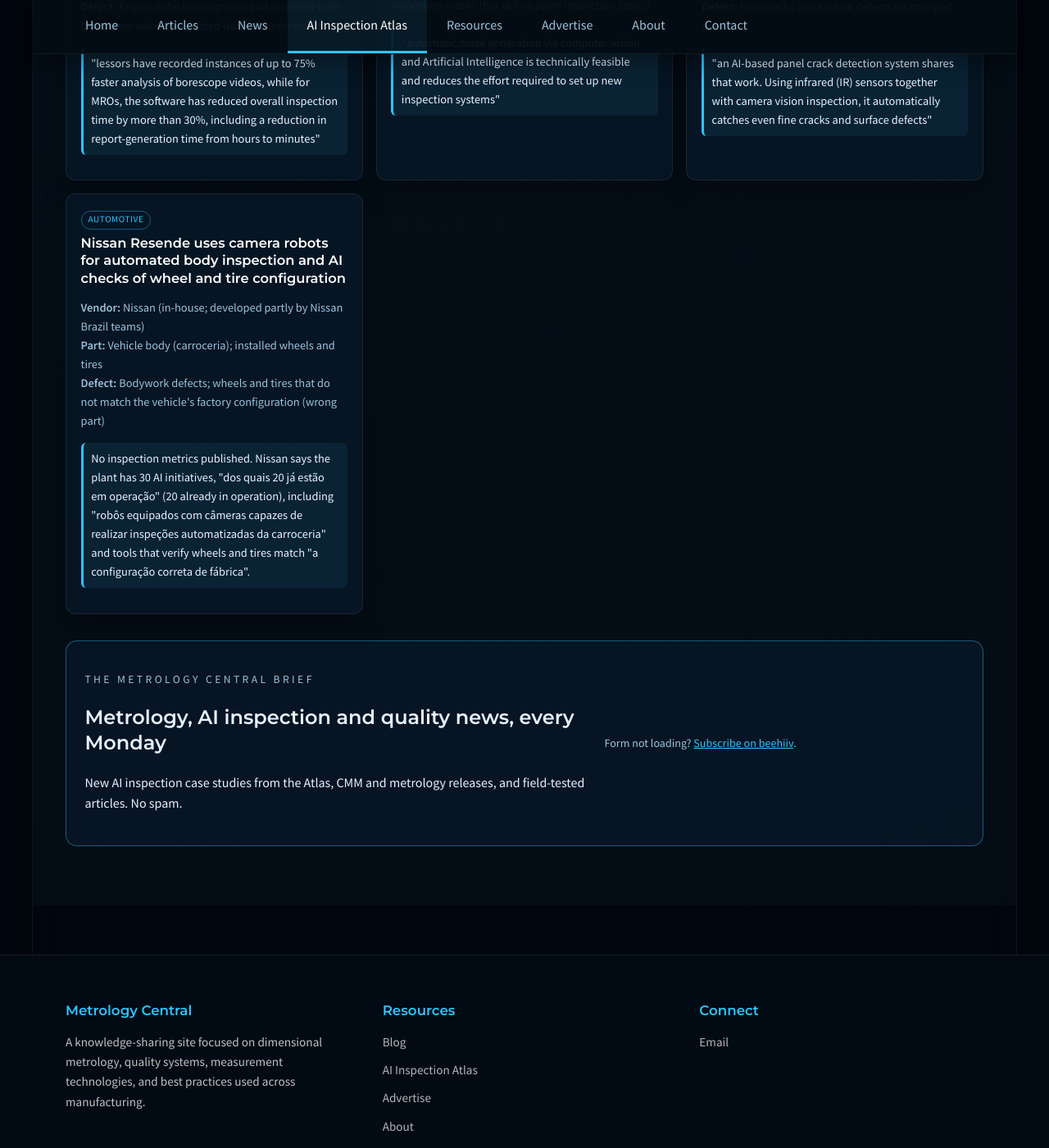
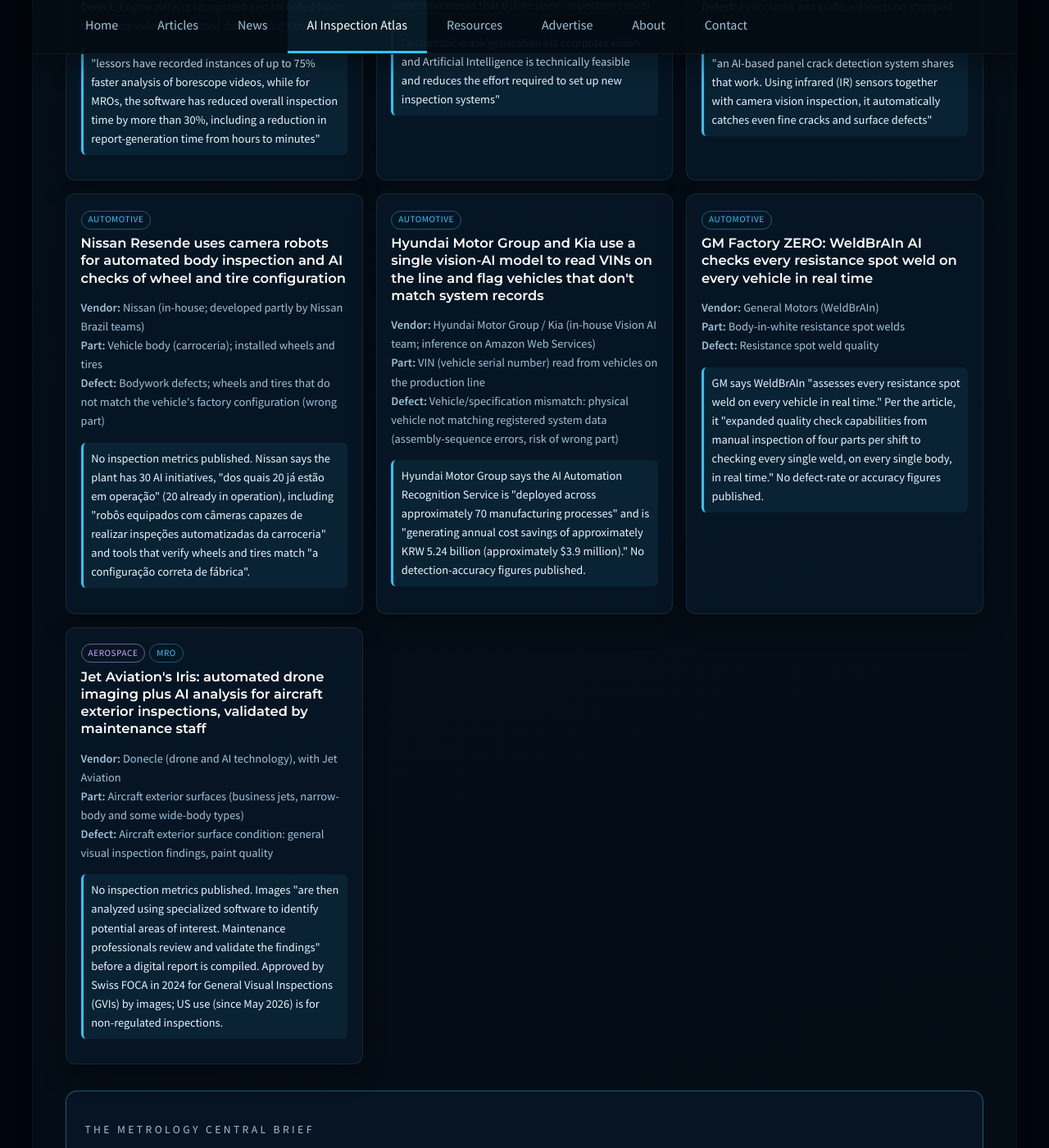
Before and after one commit to JohnForeman/MetrologyCentral, a Jekyll site: the page built from atlas/index.html, in a window 1280 px wide and 1400 px high, scrolled down 5881 px. Shown: the whole window at 82% size. Built offline with Jekyll 4.4.1, drawn with Linux system fonts in a browser that asks for light colours; some of the changed text lies outside the part shown.

Commit message:
Atlas weekly 2026-11-02: add 3 cases (Hyundai/Kia VIN vision AI, GM Factory ZERO WeldBrAIn, Jet Aviation Iris drone+AI inspection)

```diff
--- /dev/null
+++ b/_atlas_cases/gm-factory-zero-weldbrain.md
@@ -0,0 +1,6 @@
+---
+layout: atlas-case
+case_id: gm-factory-zero-weldbrain
+title: "GM Factory ZERO: WeldBrAIn AI checks every resistance spot weld on every vehicle in real time"
+description: "AI visual inspection case: Body-in-white resistance spot welds (General Motors (WeldBrAIn)), automotive"
+---
--- /dev/null
+++ b/_atlas_cases/hyundai-kia-vin-vision-ai.md
@@ -0,0 +1,6 @@
+---
+layout: atlas-case
+case_id: hyundai-kia-vin-vision-ai
+title: "Hyundai Motor Group and Kia use a single vision-AI model to read VINs on the line and flag vehicles that don't match system records"
+description: "AI visual inspection case: VIN (vehicle serial number) read from vehicles on the production line (Hyundai Motor Group / Kia (in-house Vision AI team; inference on Amazon Web Services)), automotive"
+---
--- /dev/null
+++ b/_atlas_cases/jet-aviation-iris-drone-ai-inspection.md
@@ -0,0 +1,6 @@
+---
+layout: atlas-case
+case_id: jet-aviation-iris-drone-ai-inspection
+title: "Jet Aviation's Iris: automated drone imaging plus AI analysis for aircraft exterior inspections, validated by maintenance staff"
+description: "AI visual inspection case: Aircraft exterior surfaces (business jets, narrow-body and some wide-body types) (Donecle (drone and AI technology), with Jet Aviation), aerospace"
+---
--- a/_data/atlas_cases.json
+++ b/_data/atlas_cases.json
@@ -970,5 +970,73 @@
   "part_group": "Vehicle body",
   "vendor_group": "Nissan",
   "context": "Production"
+ },
+ {
+  "id": "hyundai-kia-vin-vision-ai",
+  "title": "Hyundai Motor Group and Kia use a single vision-AI model to read VINs on the line and flag vehicles that don't match system records",
+  "company_plant": "Hyundai Motor and Kia production operations in Korea (incl. Ulsan, Asan, Jeonju, Gwangmyeong, Hwaseong, Gwangju), the United States, Europe, India and Asia-Pacific",
+  "industry": "automotive",
+  "defect_type": "Vehicle/specification mismatch: physical vehicle not matching registered system data (assembly-sequence errors, risk of wrong part)",
+  "part": "VIN (vehicle serial number) read from vehicles on the production line",
+  "material": "",
+  "vendor": "Hyundai Motor Group / Kia (in-house Vision AI team; inference on Amazon Web Services)",
+  "camera_lighting": "Cameras installed on production lines",
+  "training_data": "Single model trained on integrated data from all plants (replacing per-process models)",
+  "reported_result": "Hyundai Motor Group says the AI Automation Recognition Service is \"deployed across approximately 70 manufacturing processes\" and is \"generating annual cost savings of approximately KRW 5.24 billion (approximately $3.9 million).\" No detection-accuracy figures published.",
+  "source_url": "https://www.hyundaimotorgroup.com/en/news/hyundai-motor-group-accelerates-ai-transformation-across-its-business-advancing-toward-the-physical-ai-era",
+  "source_type": "OEM press release",
+  "notes": "Hyundai Motor Group release, Aug 12, 2026 (AX Achievement Showcase). Updated at the Oct 21, 2026 Softeer Tech Talk Off Day: the VIN model, first run as a separate model at each plant, is now a single model \"used in 73 processes in Korea and overseas\" (Asia Business Daily, https://www.asiae.co.kr/en/article/2026102116280767349). Previously workers verified VINs by eye or from system records. Labels & OCR-type check, not surface-defect detection.",
+  "defect_categories": [
+   "Assembly / missing part",
+   "Labels & OCR"
+  ],
+  "part_group": "VIN",
+  "vendor_group": "Hyundai Motor Group / Kia",
+  "context": "Production"
+ },
+ {
+  "id": "gm-factory-zero-weldbrain",
+  "title": "GM Factory ZERO: WeldBrAIn AI checks every resistance spot weld on every vehicle in real time",
+  "company_plant": "General Motors Factory ZERO (Detroit-Hamtramck, Michigan, USA)",
+  "industry": "automotive",
+  "defect_type": "Resistance spot weld quality",
+  "part": "Body-in-white resistance spot welds",
+  "material": "",
+  "vendor": "General Motors (WeldBrAIn)",
+  "camera_lighting": "",
+  "training_data": "",
+  "reported_result": "GM says WeldBrAIn \"assesses every resistance spot weld on every vehicle in real time.\" Per the article, it \"expanded quality check capabilities from manual inspection of four parts per shift to checking every single weld, on every single body, in real time.\" No defect-rate or accuracy figures published.",
+  "source_url": "https://www.automotivemanufacturingsolutions.com/digitalisation/gms-predictive-future-for-manufacturing/2759473",
+  "source_type": "Trade press article (quotes GM spokesperson)",
+  "notes": "Automotive Manufacturing Solutions, Oct 28, 2026. The article does not say what sensing WeldBrAIn uses (not described as camera-based). Same article: GM also uses Finesse Paint Repair vision cameras to detect micro-level paint imperfections on vehicles moving down the line and feed defect data to paint process engineers (no plant or metrics given).",
+  "defect_categories": [
+   "Weld & spatter"
+  ],
+  "part_group": "Body-in-white resistance spot welds",
+  "vendor_group": "General Motors",
+  "context": "Production"
+ },
+ {
+  "id": "jet-aviation-iris-drone-ai-inspection",
+  "title": "Jet Aviation's Iris: automated drone imaging plus AI analysis for aircraft exterior inspections, validated by maintenance staff",
+  "company_plant": "Jet Aviation MRO, Basel (Switzerland); non-regulated inspections in the US (managed and FBO customers, e.g. Burbank demo)",
+  "industry": "aerospace",
+  "defect_type": "Aircraft exterior surface condition: general visual inspection findings, paint quality",
+  "part": "Aircraft exterior surfaces (business jets, narrow-body and some wide-body types)",
+  "material": "",
+  "vendor": "Donecle (drone and AI technology), with Jet Aviation",
+  "camera_lighting": "Automated drone capturing high-resolution images of the aircraft exterior",
+  "training_data": "",
+  "reported_result": "No inspection metrics published. Images \"are then analyzed using specialized software to identify potential areas of interest. Maintenance professionals review and validate the findings\" before a digital report is compiled. Approved by Swiss FOCA in 2024 for General Visual Inspections (GVIs) by images; US use (since May 2026) is for non-regulated inspections.",
+  "source_url": "https://www.jetaviation.com/perspectives/advancing-aircraft-inspections-through-drone-and-ai-technology/",
+  "source_type": "Company article",
+  "notes": "Jet Aviation article, Oct 20, 2026 (ahead of NBAA-BACE). Introduced on MRO projects in Basel in May 2023 in cooperation with Donecle (per Jet Aviation's May 18, 2026 US launch release: https://www.jetaviation.com/perspectives/jet-aviation-launches-inspections-by-automated-drone-and-ai-in-us/). Uses also include pre-purchase inspections, insurance/warranty cases and maintenance planning; MRO and asset-management context.",
+  "defect_categories": [
+   "Paint & coating",
+   "Surface scratches/dents"
+  ],
+  "part_group": "Aircraft exterior surfaces",
+  "vendor_group": "Donecle",
+  "context": "MRO"
  }
 ]
```
Also changed, not shown: scripts/atlas_cases.source.json (+48 -0 lines).
